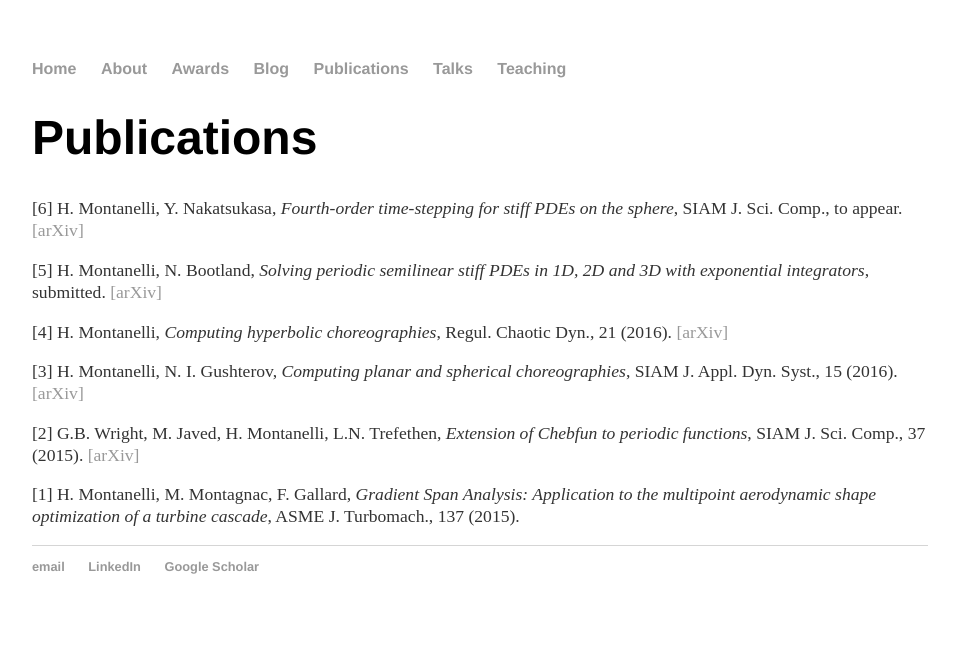
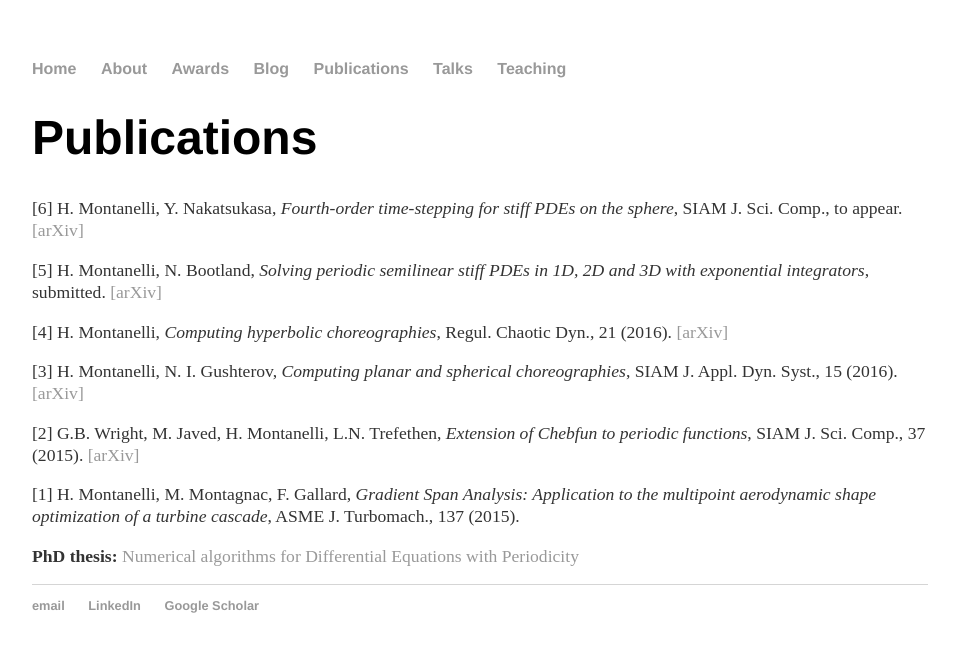
Before and after one commit to Hadrien-Montanelli/Hadrien-Montanelli.github.io, a Jekyll site: the page built from publications/index.html, in a window 1280 px wide. Shown: the top 652 px of the page, without its empty margins (160-1116 px from the left). Built offline with Jekyll 4.4.1, drawn with Linux system fonts in a browser that asks for light colours.

Commit message:
Update index.html

```diff
--- a/publications/index.html
+++ b/publications/index.html
@@ -10,4 +10,5 @@ title: Publications
 	<p>[3] H. Montanelli, N. I. Gushterov, <i>Computing planar and spherical choreographies</i>, SIAM J. Appl. Dyn. Syst., 15 (2016). <a href="http://arxiv.org/pdf/1505.04848.pdf">[arXiv]</a><p>
         <p>[2] G.B. Wright, M. Javed, H. Montanelli, L.N. Trefethen, <i>Extension of Chebfun to periodic functions</i>, SIAM J. Sci. Comp., 37 (2015). <a href="http://arxiv.org/pdf/1511.00166.pdf">[arXiv]</a><p>
 	<p>[1] H. Montanelli, M. Montagnac, F. Gallard, <i>Gradient Span Analysis: Application to the multipoint aerodynamic shape optimization of a turbine cascade</i>, ASME J. Turbomach., 137 (2015).<p>
+	<p> <b>PhD thesis:</b> <a href=" http://ora.ox.ac.uk/objects/uuid:cc001282-4285-4ca2-ad06-31787b540c61">Numerical algorithms for Differential Equations with Periodicity</a>
 </div><!-- /.blurb -->
```
